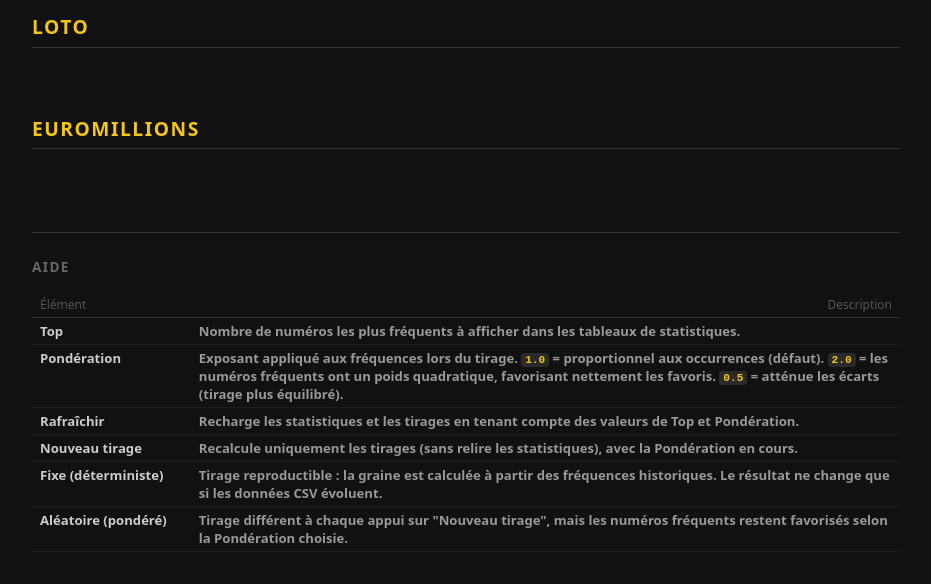
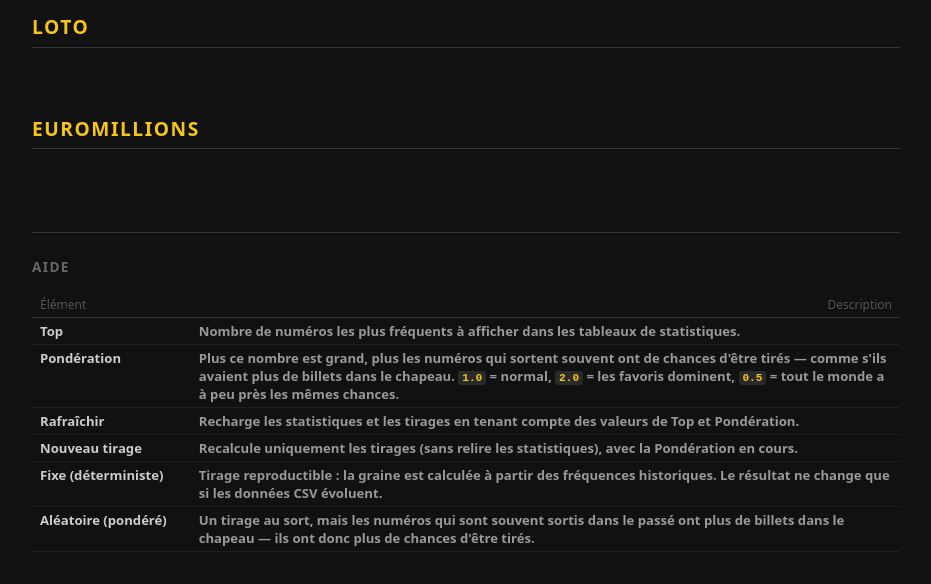
Before and after one commit to sajinsa99/bf_loterie, a website: page web/public/index.html in a window 1280 px wide. Shown: the part 124-708 px from the top of the page, without its empty margins (174-1105 px from the left). Drawn offline with Linux system fonts and the light colour scheme; no server answers.

Commit message:
fix: improve help text for 'Pondération' and 'Aléatoire (pondéré)' descriptions

```diff
--- a/web/public/index.html
+++ b/web/public/index.html
@@ -53,7 +53,7 @@
           </tr>
           <tr>
             <td><strong>Pondération</strong></td>
-            <td>Exposant appliqué aux fréquences lors du tirage. <code>1.0</code> = proportionnel aux occurrences (défaut). <code>2.0</code> = les numéros fréquents ont un poids quadratique, favorisant nettement les favoris. <code>0.5</code> = atténue les écarts (tirage plus équilibré).</td>
+            <td>Plus ce nombre est grand, plus les numéros qui sortent souvent ont de chances d'être tirés — comme s'ils avaient plus de billets dans le chapeau. <code>1.0</code> = normal, <code>2.0</code> = les favoris dominent, <code>0.5</code> = tout le monde a à peu près les mêmes chances.</td>
           </tr>
           <tr>
             <td><strong>Rafraîchir</strong></td>
@@ -69,7 +69,7 @@
           </tr>
           <tr>
             <td><strong>Aléatoire (pondéré)</strong></td>
-            <td>Tirage différent à chaque appui sur "Nouveau tirage", mais les numéros fréquents restent favorisés selon la Pondération choisie.</td>
+            <td>Un tirage au sort, mais les numéros qui sont souvent sortis dans le passé ont plus de billets dans le chapeau — ils ont donc plus de chances d'être tirés.</td>
           </tr>
         </tbody>
       </table>
```
